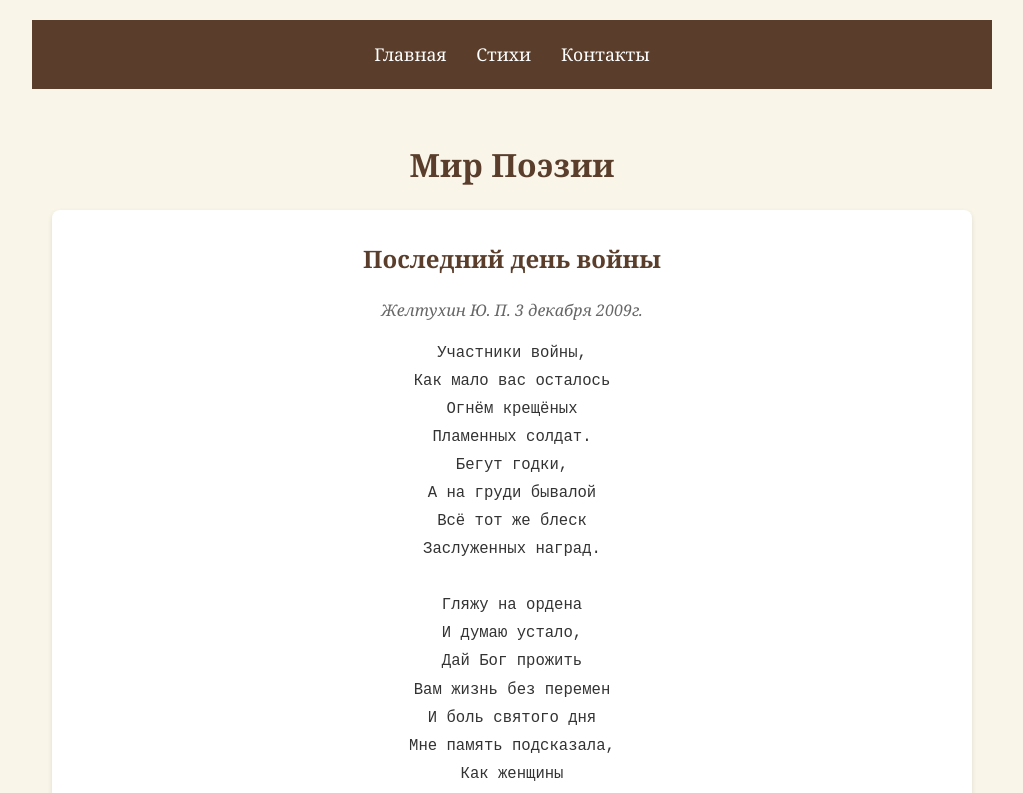
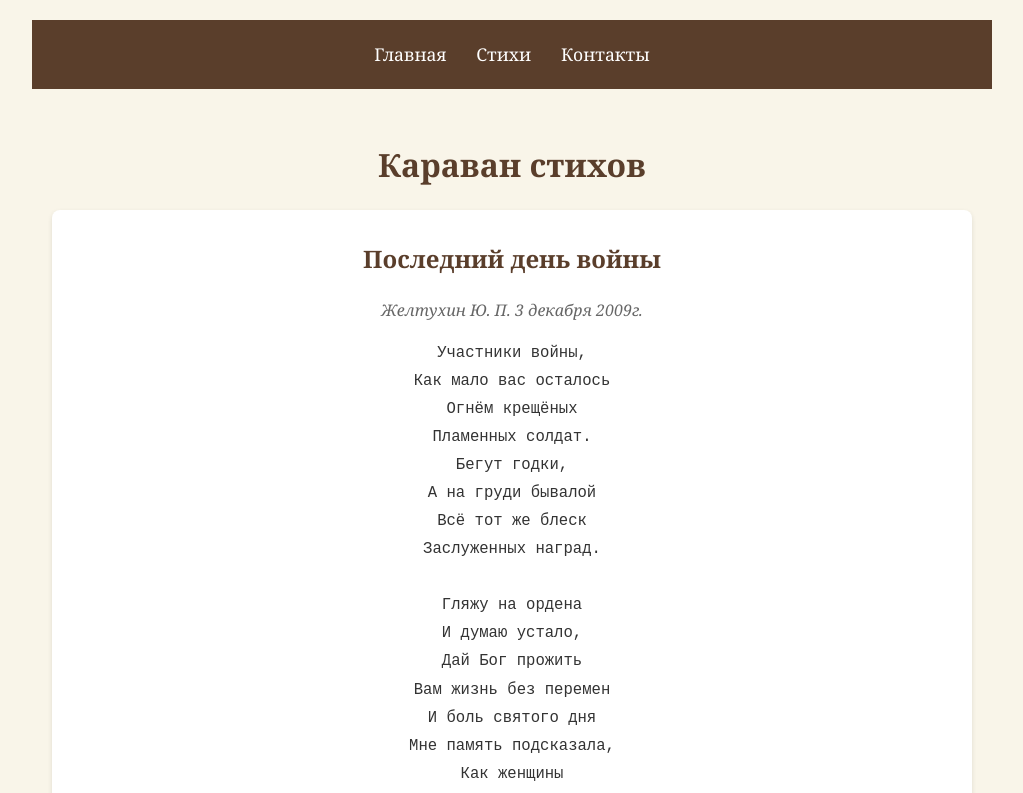
Before and after one commit to McDAC/mcdac.github.io, a plain HTML site: page poems/poem-1.html in a window 1280 px wide. Shown: the top 793 px of the page, without its empty margins (128-1151 px from the left). Drawn offline with Linux system fonts and the light colour scheme.

Commit message:
Update poem-1.html

```diff
--- a/poems/poem-1.html
+++ b/poems/poem-1.html
@@ -18,7 +18,7 @@
   </header>
 
   <main>
-    <h1>Мир Поэзии</h1>
+    <h1>Караван стихов</h1>
 
     <article class="poem">
       <h2>Последний день войны</h2>
```
